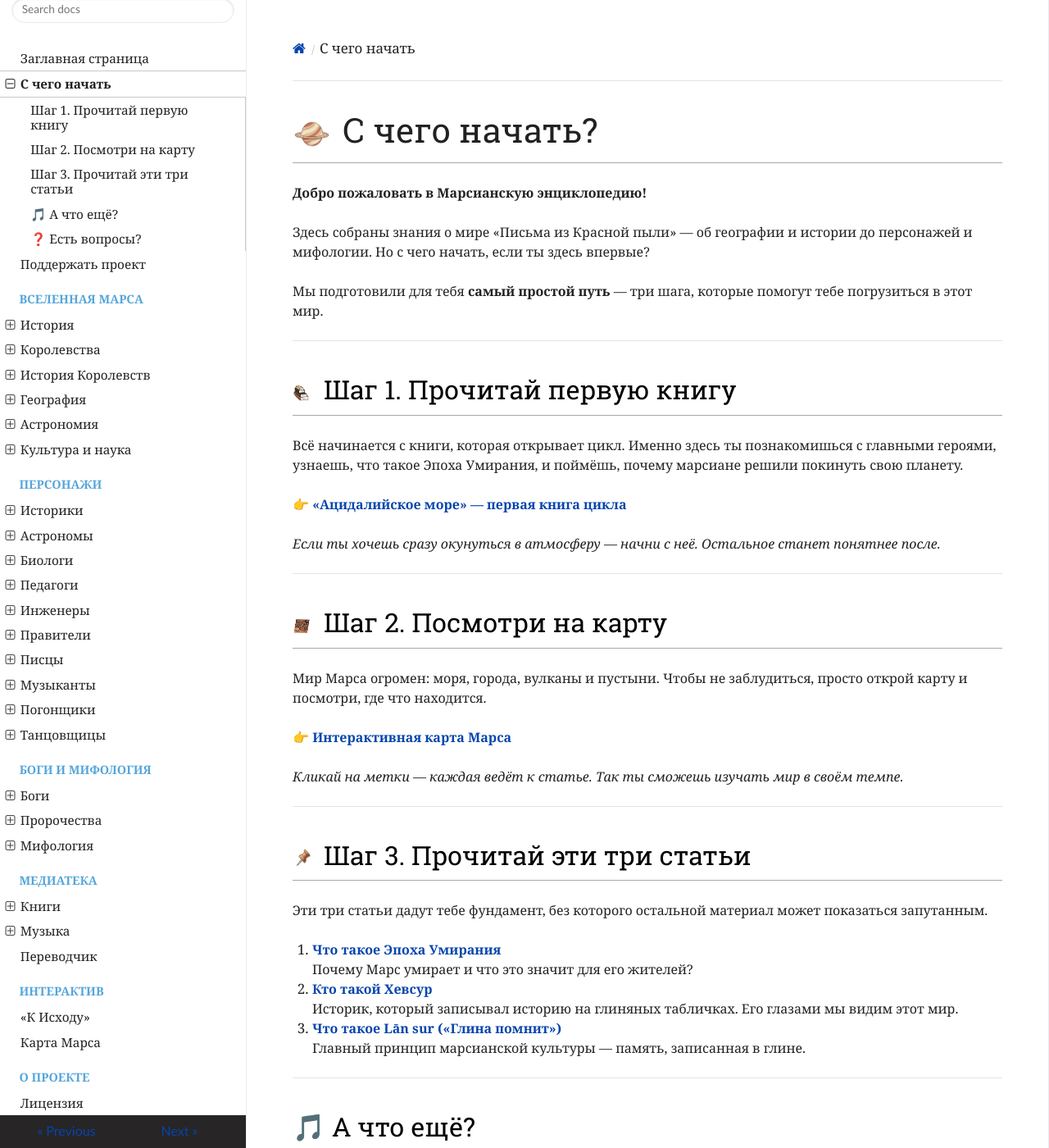
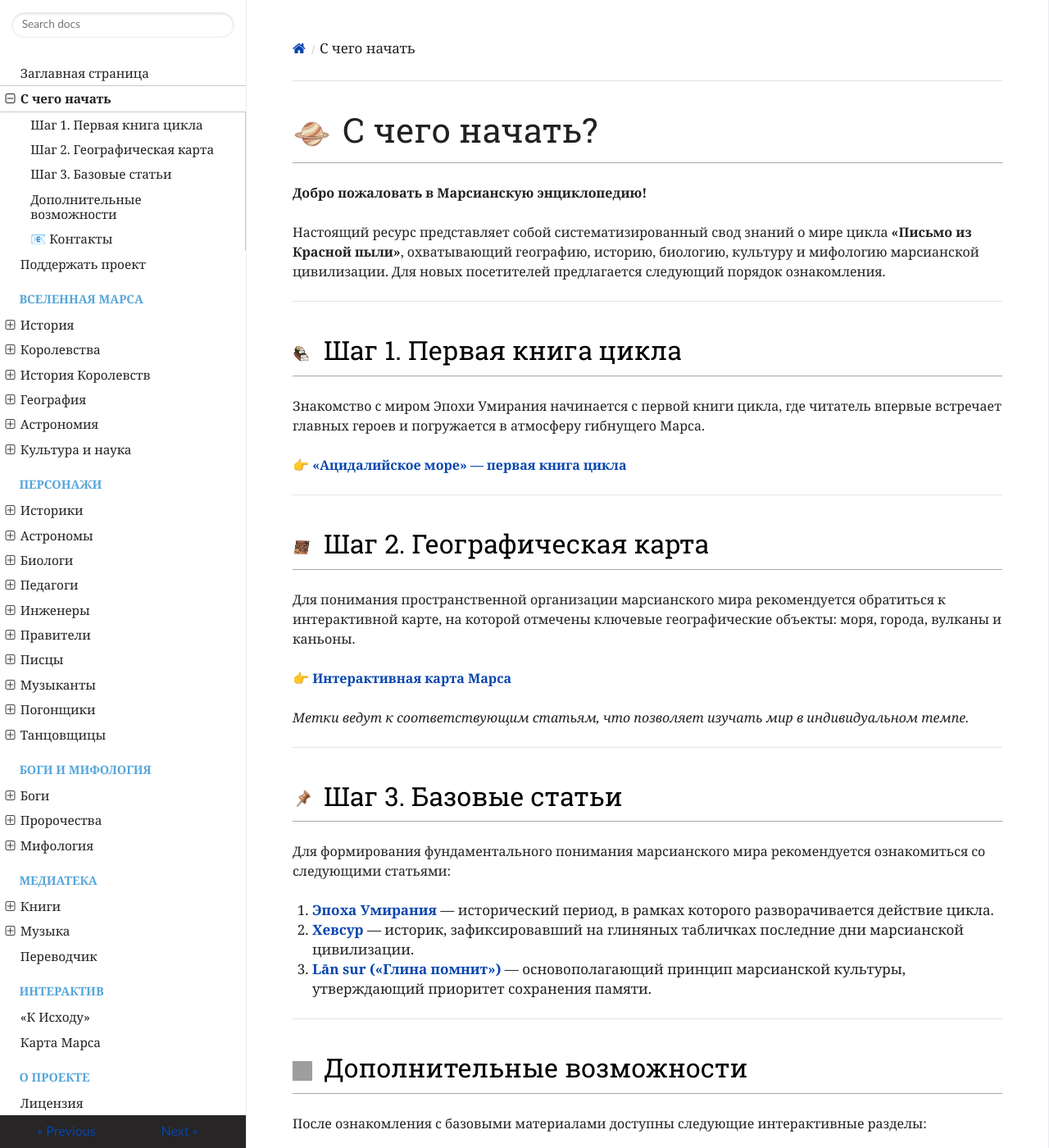
Before and after one commit to ivanhohlov14-bit/mars-encyclopedia, an MkDocs documentation site: the page built from docs/start-here.md, in a window 1280 px wide and 1400 px high. Shown: the whole window at 82% size. Built offline with MkDocs 1.6.1, drawn with Linux system fonts in a browser that asks for light colours; nearby versions of some CDN libraries; some of the changed text lies outside the part shown; grey boxes are pictures that could not be loaded.

Commit message:
Update start-here.md

```diff
--- a/docs/start-here.md
+++ b/docs/start-here.md
@@ -2,62 +2,53 @@
 
 **Добро пожаловать в Марсианскую энциклопедию!**
 
-Здесь собраны знания о мире «Письма из Красной пыли» — oб географии и истории до персонажей и мифологии. Но с чего начать, если ты здесь впервые?
-
-Мы подготовили для тебя **самый простой путь** — три шага, которые помогут тебе погрузиться в этот мир.
+Настоящий ресурс представляет собой систематизированный свод знаний о мире цикла **«Письмо из Красной пыли»**, охватывающий географию, историю, биологию, культуру и мифологию марсианской цивилизации. Для новых посетителей предлагается следующий порядок ознакомления.
 
 ---
 
-## <img src="https://raw.githubusercontent.com/ivanhohlov14-bit/mars-encyclopedia/main/docs/assets/images/stickers/sticker-books.png" style="width: 24px; height: 24px; display: inline; vertical-align: middle; margin-right: 6px;"> Шаг 1. Прочитай первую книгу
+## <img src="https://raw.githubusercontent.com/ivanhohlov14-bit/mars-encyclopedia/main/docs/assets/images/stickers/sticker-books.png" style="width: 24px; height: 24px; display: inline; vertical-align: middle; margin-right: 6px;"> Шаг 1. Первая книга цикла
 
-Всё начинается с книги, которая открывает цикл. Именно здесь ты познакомишься с главными героями, узнаешь, что такое Эпоха Умирания, и поймёшь, почему марсиане решили покинуть свою планету.
+Знакомство с миром Эпохи Умирания начинается с первой книги цикла, где читатель впервые встречает главных героев и погружается в атмосферу гибнущего Марса.
 
 👉 **[«Ацидалийское море» — первая книга цикла](https://mars-wiki.ru/books/acidalia-sea%20book/)**
 
-*Если ты хочешь сразу окунуться в атмосферу — начни с неё. Остальное станет понятнее после.*
+---
+
+## <img src="https://raw.githubusercontent.com/ivanhohlov14-bit/mars-encyclopedia/main/docs/assets/images/stickers/sticker-map.png" style="width: 24px; height: 24px; display: inline; vertical-align: middle; margin-right: 6px;"> Шаг 2. Географическая карта
+
+Для понимания пространственной организации марсианского мира рекомендуется обратиться к интерактивной карте, на которой отмечены ключевые географические объекты: моря, города, вулканы и каньоны.
+
+👉 **[Интерактивная карта Марса](https://mars-wiki.ru/globe-map/)**
+
+*Метки ведут к соответствующим статьям, что позволяет изучать мир в индивидуальном темпе.*
 
 ---
 
-## <img src="https://raw.githubusercontent.com/ivanhohlov14-bit/mars-encyclopedia/main/docs/assets/images/stickers/sticker-map.png" style="width: 24px; height: 24px; display: inline; vertical-align: middle; margin-right: 6px;"> Шаг 2. Посмотри на карту
+## <img src="https://raw.githubusercontent.com/ivanhohlov14-bit/mars-encyclopedia/main/docs/assets/images/stickers/sticker-pin.png" style="width: 24px; height: 24px; display: inline; vertical-align: middle; margin-right: 6px;"> Шаг 3. Базовые статьи
 
-Мир Марса огромен: моря, города, вулканы и пустыни. Чтобы не заблудиться, просто открой карту и посмотри, где что находится.
+Для формирования фундаментального понимания марсианского мира рекомендуется ознакомиться со следующими статьями:
 
-👉 **[Интерактивная карта Марса](https://mars-wiki.ru/globe-map/)**
-
-*Кликай на метки — каждая ведёт к статье. Так ты сможешь изучать мир в своём темпе.*
+1. **[Эпоха Умирания](https://mars-wiki.ru/history/epokha-umiraniya/)** — исторический период, в рамках которого разворачивается действие цикла.
+2. **[Хевсур](https://mars-wiki.ru/people/hevsur/)** — историк, зафиксировавший на глиняных табличках последние дни марсианской цивилизации.
+3. **[Lān sur («Глина помнит»)](https://mars-wiki.ru/terms/lan-sur/)** — основополагающий принцип марсианской культуры, утверждающий приоритет сохранения памяти.
 
 ---
 
-## <img src="https://raw.githubusercontent.com/ivanhohlov14-bit/mars-encyclopedia/main/docs/assets/images/stickers/sticker-pin.png" style="width: 24px; height: 24px; display: inline; vertical-align: middle; margin-right: 6px;"> Шаг 3. Прочитай эти три статьи
+## <img src="https://raw.githubusercontent.com/ivanhohlov14-bit/mars-encyclopedia/main/docs/assets/images/stickers/sticker-sun.png" style="width: 24px; height: 24px; display: inline; vertical-align: middle; margin-right: 6px;"> Дополнительные возможности
 
-Эти три статьи дадут тебе фундамент, без которого остальной материал может показаться запутанным.
+После ознакомления с базовыми материалами доступны следующие интерактивные разделы:
 
-1. **[Что такое Эпоха Умирания](https://mars-wiki.ru/history/epokha-umiraniya/)**
-   Почему Марс умирает и что это значит для его жителей?
-
-2. **[Кто такой Хевсур](https://mars-wiki.ru/people/hevsur/)**
-   Историк, который записывал историю на глиняных табличках. Его глазами мы видим этот мир.
-
-3. **[Что такое Lān sur («Глина помнит»)](https://mars-wiki.ru/terms/lan-sur/)**
-   Главный принцип марсианской культуры — память, записанная в глине.
+- **[Интерактивная игра «К Исходу»](https://mars-wiki.ru/interactive/exodus/)** — принятие решений, влияющих на судьбу марсианской цивилизации.
+- **[Переводчик с марсианского](https://mars-wiki.ru/translator/)** — инструмент для работы с языком *Marzān*.
+- **[Музыка Марса](https://mars-wiki.ru/music/constructor/)** — звуковая реконструкция атмосферы Красной планеты.
 
 ---
 
-## 🎵 А что ещё?
+## 📧 Контакты
 
-После этих трёх шагов ты уже будешь знать достаточно, чтобы самостоятельно исследовать энциклопедию. Также ты можешь:
-
-- **[Поиграть в интерактивную игру «К Исходу»](https://mars-wiki.ru/interactive/exodus/)** — принять участие в судьбе марсианской цивилизации
-- **[Воспользоваться переводчиком](https://mars-wiki.ru/translator/)** — чтобы понять язык марсианских табличек
-- **[Послушать музыку Марса](https://mars-wiki.ru/music/constructor/)** — погрузиться в атмосферу Красной планеты через звук
+По вопросам, замечаниям и предложениям:
+**[mnemis.author@mail.ru](mailto:mnemis.author@mail.ru)**
 
 ---
 
-## ❓ Есть вопросы?
-
-Если ты запутался или не знаешь, что искать — напиши нам:
-📧 mnemis.author@mail.ru
-
----
-
-*Марсианская энциклопедия создаётся для всех, кто хочет понять мир «Письма из Красной пыли». Добро пожаловать.*
+*Марсианская энциклопедия создаётся для всех, кто стремится понять мир «Письма из Красной пыли». Добро пожаловать в исследование.*
```
